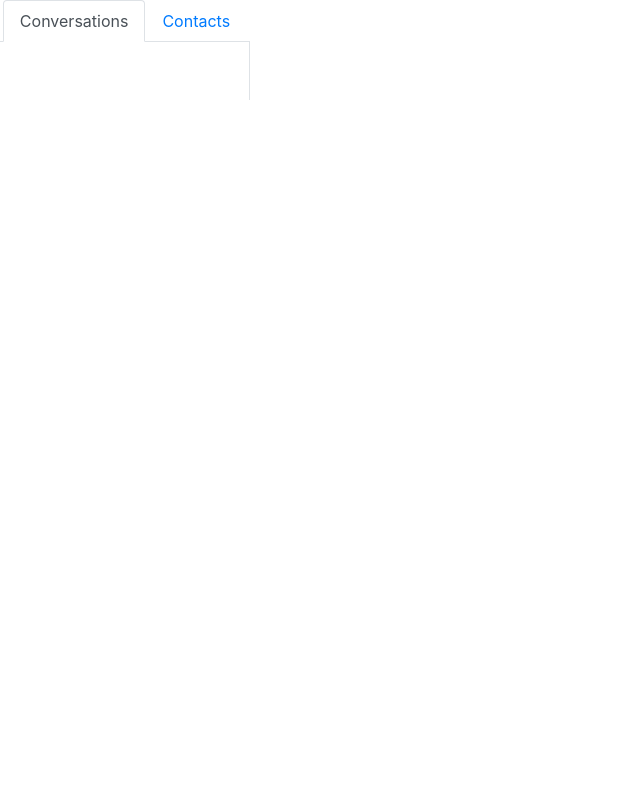
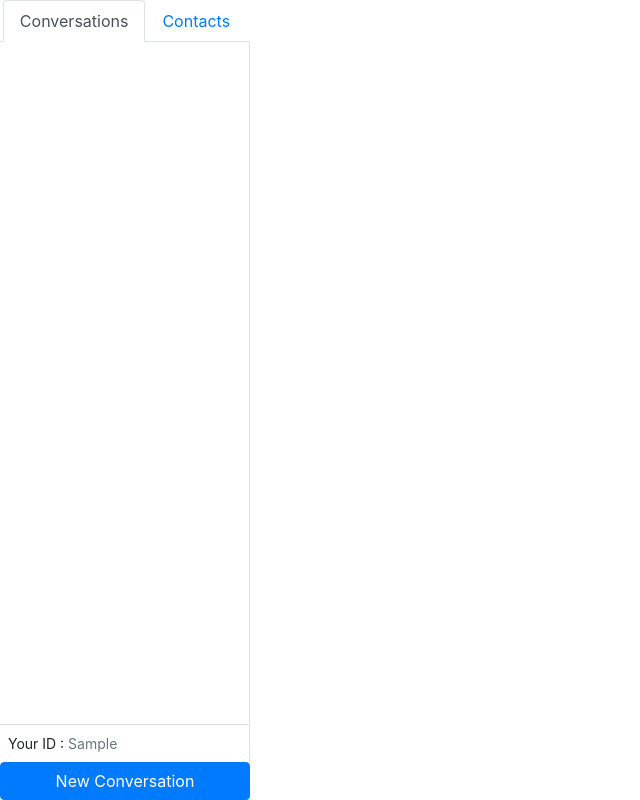
Before and after one commit to chandran-jr/Whattie, a React (Create React App) app: page / in a window 1280 px wide. Both pictures are taken after typing "Sample" into the empty fields and a click on the button "Login". Shown: the whole page, without its empty margins (0-640 px from the left). Built offline with nearby package versions, Linux system fonts and the light colour scheme.

Commit message:
Add files via upload

```diff
--- a/src/components/Dashboard.js
+++ b/src/components/Dashboard.js
@@ -3,7 +3,7 @@ import Sidebar from './Sidebar';
 
 export default function Dashboard({id}) {
     return (
-        <div className="d-flex" style={{height: "100px"}}>
+        <div className="d-flex" style={{height: "100vh"}}>
             <Sidebar id={id}/>
         </div>
     )
--- a/src/components/Sidebar.js
+++ b/src/components/Sidebar.js
@@ -1,5 +1,5 @@
 import React, { useState } from 'react';
-import {Tab, Nav} from 'react-bootstrap';
+import {Tab, Nav, Button} from 'react-bootstrap';
 import Conversations from './Conversations';
 import Contacts from './Contacts';
 
@@ -8,6 +8,7 @@ export default function Sidebar({id}) {
     const CONVERSATIONS_KEY = "conversations";
     const CONTACTS_KEY = "contacts";
     const [activeKey,setActiveKey] = useState(CONVERSATIONS_KEY);
+    const conversationOpen = activeKey === CONVERSATIONS_KEY;
 
     return (
         <div style = {{width: '250px'}} className="d-flex flex-column">
@@ -24,6 +25,12 @@ export default function Sidebar({id}) {
                 <Tab.Pane eventKey={CONVERSATIONS_KEY}><Conversations/></Tab.Pane>
                 <Tab.Pane eventKey={CONTACTS_KEY}><Contacts/></Tab.Pane>
             </Tab.Content>
+            <div className="p-2 border-top border-right small">
+                Your ID : <span className="text-muted">{id}</span>
+            </div>
+            <Button>
+               New {conversationOpen ? "Conversation" : "Contact"}
+            </Button>
            </Tab.Container>
         </div>
     )
```
